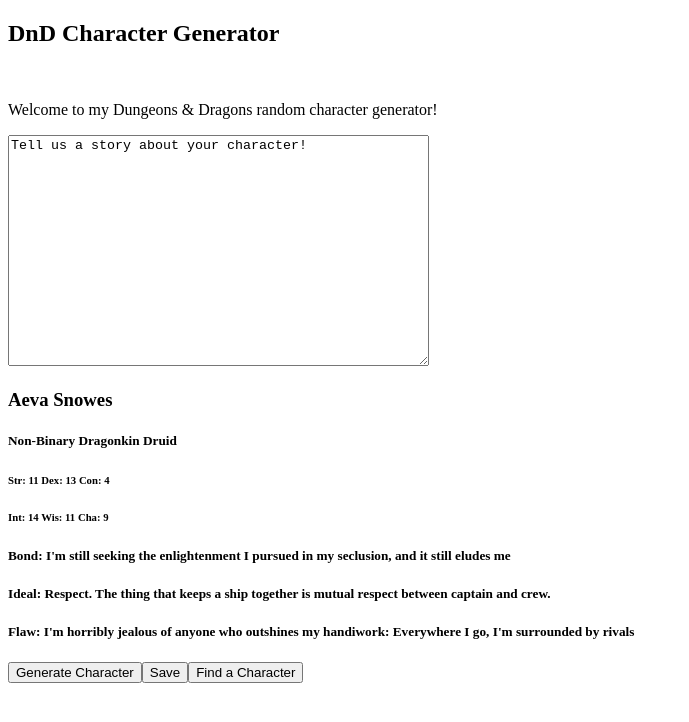
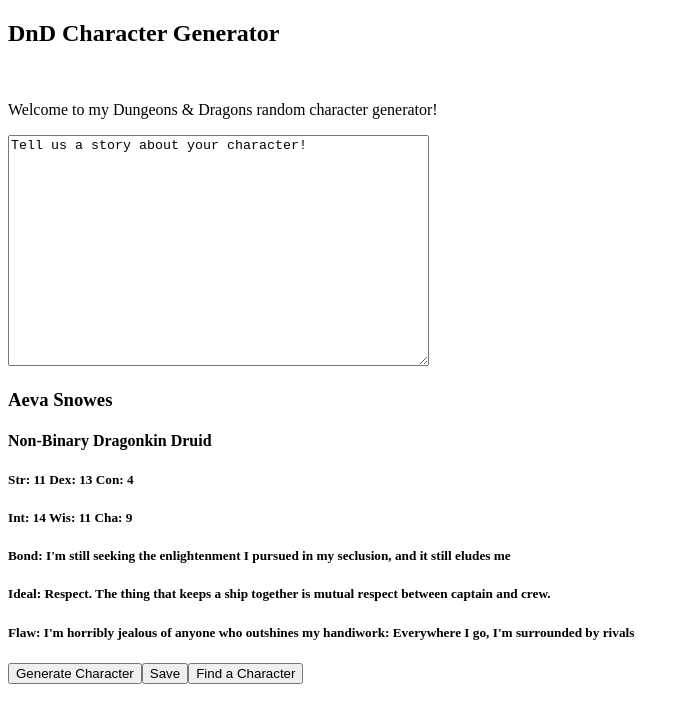
Before and after one commit to JackMDowling/dnd5egenerator, a React app: page / in a window 1280 px wide. Shown: the top 722 px of the page, without its empty margins (0-689 px from the left). Built offline with nearby package versions, Linux system fonts and the light colour scheme; the HTML template or start-up script is replaced by a standard one.

Commit message:
more tweaks

```diff
--- a/client/src/CharSheet.jsx
+++ b/client/src/CharSheet.jsx
@@ -14,9 +14,9 @@
         return (
             <div>
             <h3>{c.name}</h3>
-            <h5>{c.gender}    {c.race}    {c.class}</h5>
-            <h6>Str: {c.str}   Dex: {c.dex} Con:   {c.con}</h6>
-            <h6>Int: {c.int}   Wis: {c.wis}   Cha: {c.cha}</h6>
+            <h4>{c.gender}    {c.race}    {c.class}</h4>
+            <h5>Str: {c.str}   Dex: {c.dex} Con:   {c.con}</h5>
+            <h5>Int: {c.int}   Wis: {c.wis}   Cha: {c.cha}</h5>
             <h5>Bond: {c.bond}</h5>
             <h5>Ideal: {c.ideal}</h5>
             <h5>Flaw: {c.flaw}</h5>
--- a/client/src/SavedChar.jsx
+++ b/client/src/SavedChar.jsx
@@ -13,9 +13,9 @@
         return (
             <div>
             <h3>{c.name}</h3>
-            <h5>{c.gender}    {c.race}    {c.class}</h5>
-            <h6>Str: {c.str}   Dex: {c.dex} Con:   {c.con}</h6>
-            <h6>Int: {c.int}   Wis: {c.wis}   Cha: {c.cha}</h6>
+            <h4>{c.gender}    {c.race}    {c.class}</h4>
+            <h5>Str: {c.str}   Dex: {c.dex} Con:   {c.con}</h5>
+            <h5>Int: {c.int}   Wis: {c.wis}   Cha: {c.cha}</h5>
             <h5>Bond: {c.bond}</h5>
             <h5>Ideal: {c.ideal}</h5>
             <h5>Flaw: {c.flaw}</h5>
```
